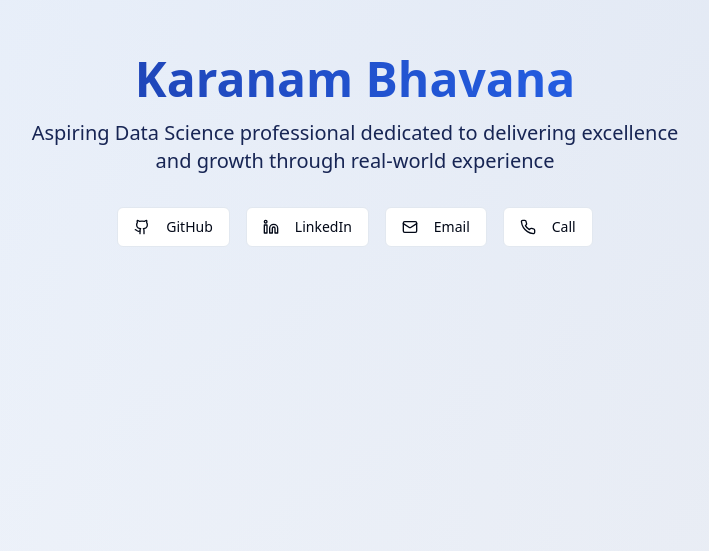
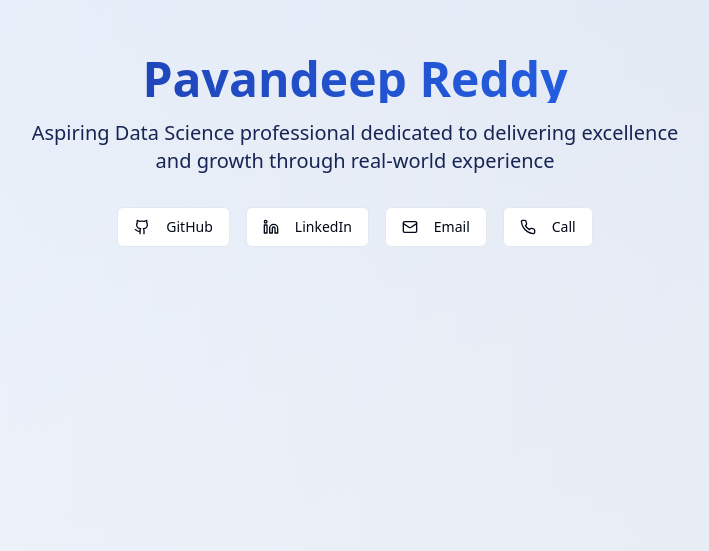
Before and after one commit to Pavandeep6420/pavana-career-showcase-blue, a React (Vite) app: page / in a window 1280 px wide. Shown: the part 249-800 px from the top of the page, without its empty margins (285-994 px from the left). Built offline with nearby package versions, Linux system fonts and the light colour scheme.

Commit message:
Change name
Update name in Hero component.

```diff
--- a/src/components/Hero.tsx
+++ b/src/components/Hero.tsx
@@ -8,7 +8,7 @@ export const Hero = () => {
       <div className="absolute inset-0 bg-[linear-gradient(90deg,hsla(221,45%,73%,1)_0%,hsla(220,78%,29%,1)_100%)] opacity-10"></div>
       <div className="max-w-4xl mx-auto text-center z-10 px-4">
         <h1 className="text-5xl font-bold mb-4 bg-clip-text text-transparent bg-gradient-to-r from-blue-800 to-blue-600">
-          Karanam Bhavana
+          Pavandeep Reddy
         </h1>
         <p className="text-xl text-blue-950 mb-8 max-w-2xl mx-auto">
           Aspiring Data Science professional dedicated to delivering excellence and growth through real-world experience
```
